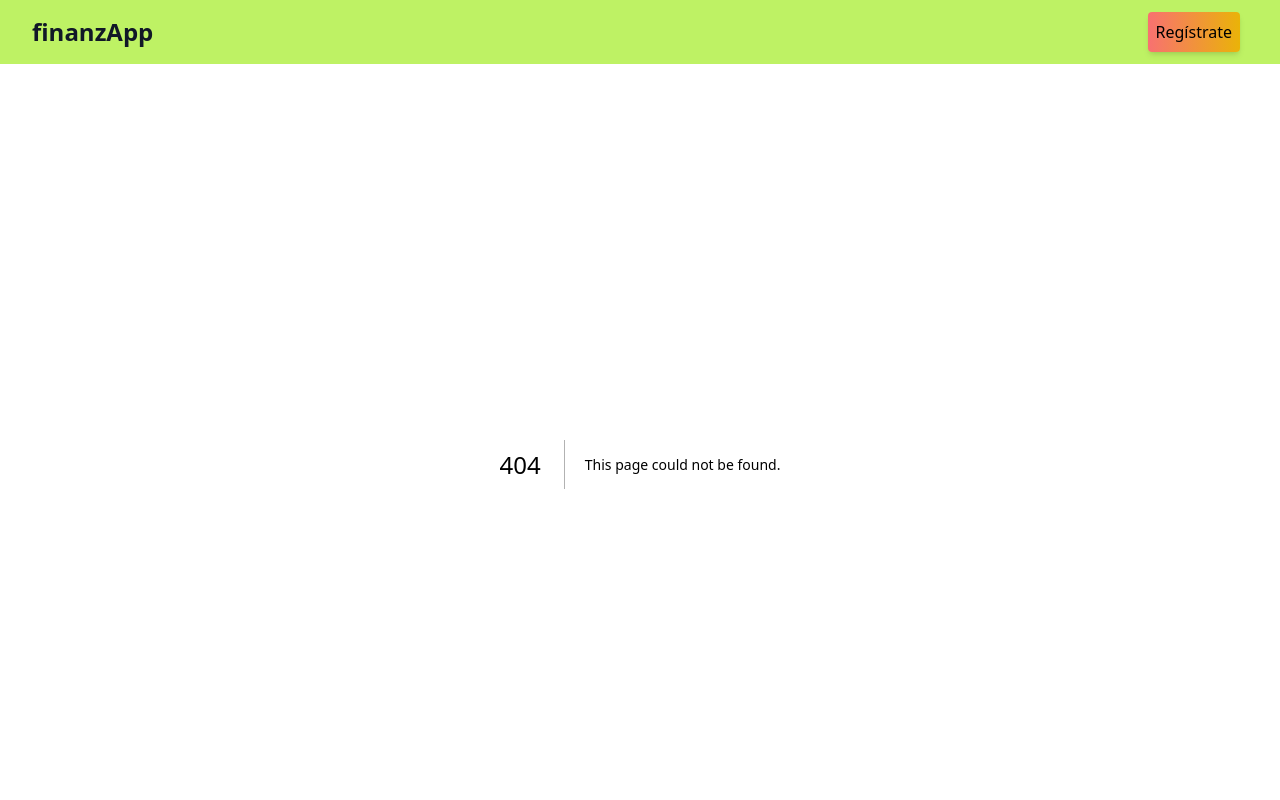
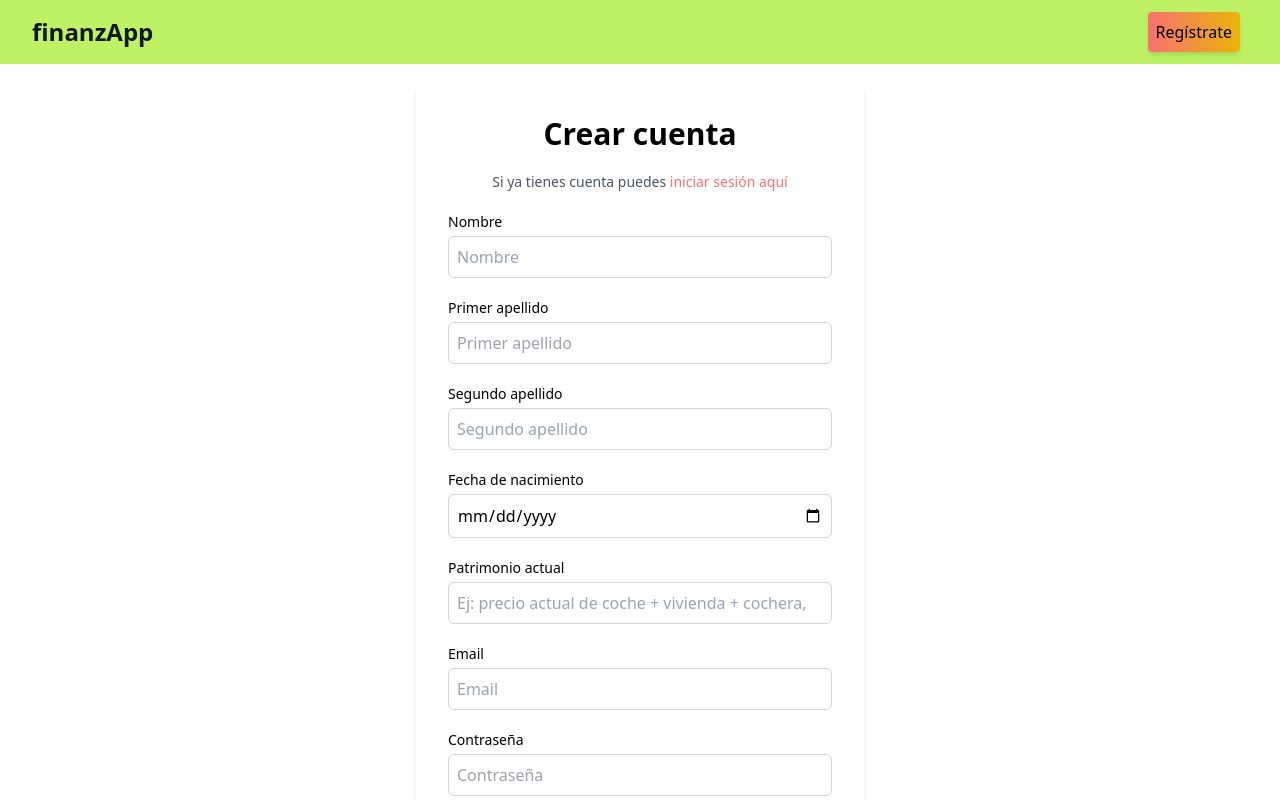
Before and after one commit to alvuberui/finanzApp, a Next.js app: page /register in a window 1280 px wide. Before the commit this address had no page. Shown: the top 800 px of the page. Built offline with nearby package versions, Linux system fonts and the light colour scheme.

Commit message:
Terminado diseño de register

```diff
--- a/app/components/GuessNavbar.jsx
+++ b/app/components/GuessNavbar.jsx
@@ -1,5 +1,6 @@
 import React from 'react'
 import "../../app/globals.css";
+import Link from 'next/link';
 const GuessNavbar = () => {
   return (
     <nav className="bg-lime-300 sticky top-0 z-50">
@@ -8,13 +9,16 @@ const GuessNavbar = () => {
 
           <div className="flex flex-1 items-center justify-center sm:items-stretch sm:justify-start">
             <div className="flex flex-shrink-0 items-center">
+              <Link href="/">
               <p className="text-2xl font-bold text-gray-900">finanzApp</p>
+              </Link>
             </div>
           </div>
           <div className="absolute inset-y-0 right-0 flex items-center pr-2 sm:static sm:inset-auto sm:ml-6 sm:pr-0">
             {/*<!-- Profile dropdown -->*/}
             <div className="relative ml-3">
               <div>
+                <Link href="/register" >
                 <button
                   type="button"
                   className="group relative bg-gradient-to-r from-red-400 to-yellow-500 rounded p-2 m-2 shadow-md overflow-hidden transform transition-transform hover:scale-105"
@@ -22,6 +26,7 @@ const GuessNavbar = () => {
                   <span className="relative z-10">Regístrate</span>
                   <span className="absolute inset-0 bg-gradient-to-r from-red-400 to-yellow-600 opacity-0 group-hover:opacity-100 transition-opacity"></span>
                 </button>
+                </Link>
               </div>
             </div>
           </div>
--- a/app/page.jsx
+++ b/app/page.jsx
@@ -3,6 +3,7 @@ import { Formik, Form, Field, ErrorMessage } from 'formik';
 import * as Yup from 'yup';
 import React from 'react';
 import InfoHome from './components/InfoHome';
+import Link from 'next/link';
 
 export default function Home() {
 
@@ -15,7 +16,11 @@ export default function Home() {
               <h1 className="font-extrabold text-4xl text-black-600">Controla en todo momento</h1>
               <h2 className="font-extrabold text-4xl mb-4 text-red-400">tus finanzas personales</h2>
               <p className="font-light text-gray-700 text-lg">¡Crea tu cuenta y empieza a gestionar tu dinero!</p>
-              <button className="bg-lime-300 text-black font-regular py-2 px-4 rounded cursor-pointer mt-10 hover:bg-lime-500">Crear cuenta</button>
+              <Link href="/register">
+                <button className="bg-lime-300 text-black font-regular py-2 px-4 rounded cursor-pointer mt-10 hover:bg-lime-500">
+                  Crear cuenta
+                </button>
+              </Link>
             </div>
             <div className="w-5/10 sm:w-4/10  mx-auto text-center bg-gray-50  rounded pt-8 pb-4 pr-4 pl-4  shadow-md">
               <h2 className="font-bold text-3xl text-black-600 mb-4">Accede a tu cuenta</h2>
--- /dev/null
+++ b/app/register/page.jsx
@@ -0,0 +1,84 @@
+'use client';
+import { Formik, Form, Field, ErrorMessage } from 'formik';
+import * as Yup from 'yup';
+
+export default function Home() {
+
+  return (
+    <main style={{ width: '100%' }} className="flex min-h-screen flex-col items-center justify-between pt-5 bg-white">
+      <Formik
+        initialValues={{ email: '', password: '', confirmPassword: '' }}
+        validationSchema={Yup.object({
+          name: Yup.string().required('Required'),
+          firstName: Yup.string().required('Required'),
+          lastName: Yup.string().required('Required'),
+          birthDate: Yup.date().required('Required'),
+          currentHeritage: Yup.number().required('Required'),
+          email: Yup.string().email('Invalid email address').required('Required'),
+          password: Yup.string().min(6, 'Must be 6 characters or more').required('Required'),
+          confirmPassword: Yup.string().oneOf([Yup.ref('password'), null], 'Passwords must match').required('Required'),
+          acceptedTerms: Yup.boolean().oneOf([true], 'You must accept the terms and conditions').required('You must accept the terms and conditions')
+        })}
+        onSubmit={(values, { setSubmitting }) => {
+          console.log(values);
+          setSubmitting(false);
+        }}
+      >
+        <Form className="flex flex-col w-full max-w-md bg-white rounded-lg shadow-md p-8">
+          <h1 className="text-3xl font-bold text-center mb-5">Crear cuenta</h1>
+          <p className="text-gray-600 text-sm text-center mb-5">Si ya tienes cuenta puedes <a href="/" className="text-red-400 hover:underline ">iniciar sesión aquí</a></p>
+          <div className="flex flex-col mb-5">
+            <label htmlFor="name" className="text-sm mb-1">Nombre</label>
+            <Field name="name" type="text" placeholder="Nombre" className="border border-gray-300 p-2 rounded-md" />
+            <ErrorMessage name="name" component="div" className="text-red-500 text-sm" />
+          </div>
+          <div className="flex flex-col mb-5">
+            <label htmlFor="firstName" className="text-sm mb-1">Primer apellido</label>
+            <Field name="firstName" type="text" placeholder="Primer apellido" className="border border-gray-300 p-2 rounded-md" />
+            <ErrorMessage name="firstName" component="div" className="text-red-500 text-sm" />
+          </div>
+          <div className="flex flex-col mb-5">
+            <label htmlFor="lastName" className="text-sm mb-1">Segundo apellido</label>
+            <Field name="lastName" type="text" placeholder="Segundo apellido" className="border border-gray-300 p-2 rounded-md" />
+            <ErrorMessage name="lastName" component="div" className="text-red-500 text-sm" />
+          </div>
+          <div style={{ width: "100%" }} className="flex flex-col mb-5">
+            <label htmlFor="birthDate" className="text-sm mb-1">Fecha de nacimiento</label>
+            <div className="relative">
+              <Field style={{ width: "100%", backgroundColor: "white" }} name="birthDate" type="date" className="border border-gray-300 p-2 rounded-md" />
+              <span className="absolute top-2 left-2 text-gray-400 pointer-events-none block xl:hidden">Fecha de nacimiento</span>
+            </div>
+            <ErrorMessage name="birthDate" component="div" className="text-red-500 text-sm" />
+          </div>
+          <div className="flex flex-col mb-5">
+            <label htmlFor="currentHeritage" className="text-sm mb-1">Patrimonio actual</label>
+            <Field name="currentHeritage" type="number" placeholder="Ej: precio actual de coche + vivienda + cochera, etc" className="border border-gray-300 p-2 rounded-md" />
+            <ErrorMessage name="currentHeritage" component="div" className="text-red-500 text-sm" />
+          </div>
+          <div className="flex flex-col mb-5">
+            <label htmlFor="email" className="text-sm mb-1">Email</label>
+            <Field name="email" type="email" placeholder="Email" className="border border-gray-300 p-2 rounded-md" />
+            <ErrorMessage name="email" component="div" className="text-red-500 text-sm" />
+          </div>
+          <div className="flex flex-col mb-5">
+            <label htmlFor="password" className="text-sm mb-1">Contraseña</label>
+            <Field name="password" type="password" placeholder="Contraseña" className="border border-gray-300 p-2 rounded-md" />
+            <ErrorMessage name="password" component="div" className="text-red-500 text-sm" />
+          </div>
+          <div className="flex flex-col mb-5">
+            <label htmlFor="confirmPassword" className="text-sm mb-1">Confirmar contraseña</label>
+            <Field name="confirmPassword" type="password" placeholder={"Confirmar contraseña"} className="border border-gray-300 p-2 rounded-md" />
+            <ErrorMessage name="confirmPassword" component="div" className="text-red-500 text-sm" />
+          </div>
+          <div className="flex items-center mb-5">
+            <Field type="checkbox" name="acceptedTerms" className="mr-2" />
+            <label htmlFor="acceptedTerms" className="text-sm text-gray-700">Acepto los términos y condiciones</label>
+          </div>
+          <ErrorMessage name="acceptedTerms" component="div" className="text-red-500 text-sm" />
+          <button type="submit" className="bg-red-400 text-white py-2 px-4 rounded-md hover:bg-red-500 transition duration-300 ease-in-out">Crear cuenta</button>
+        </Form>
+      </Formik>
+    </main>
+  );
+
+}
```
